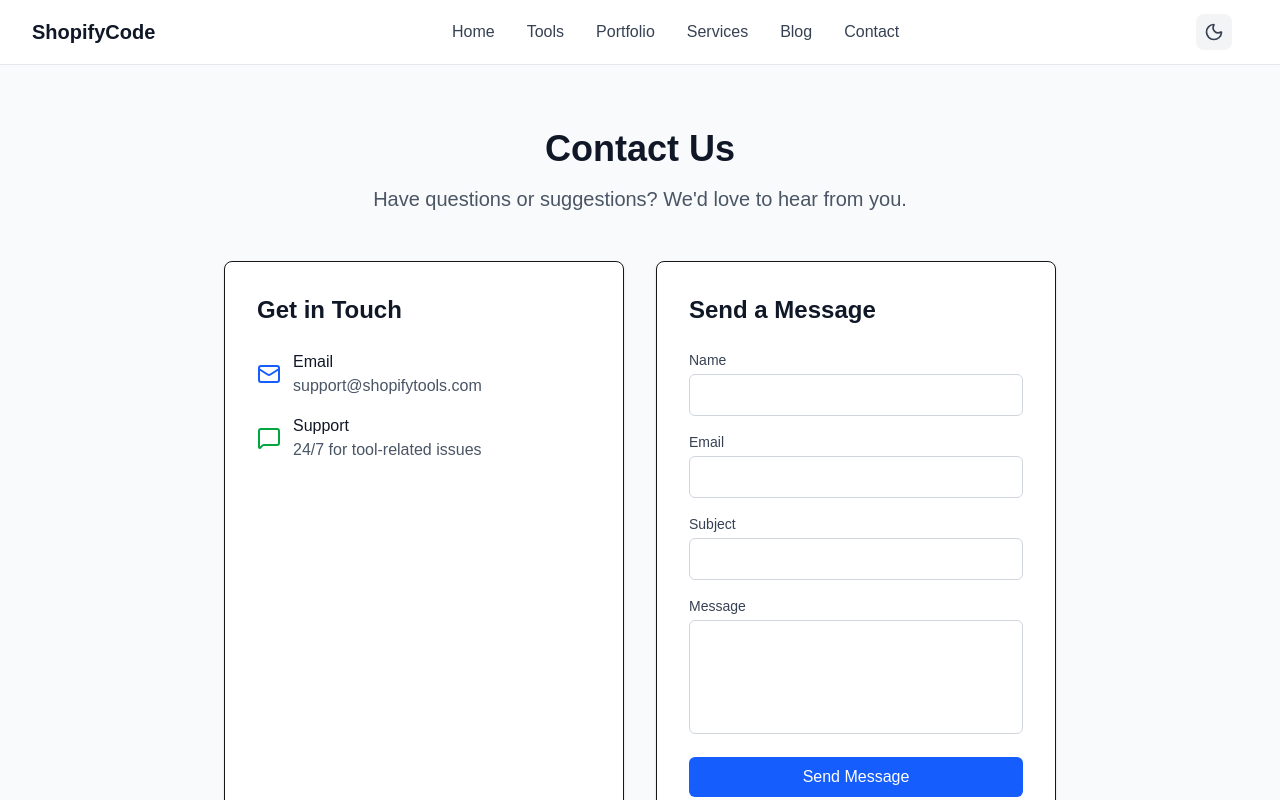
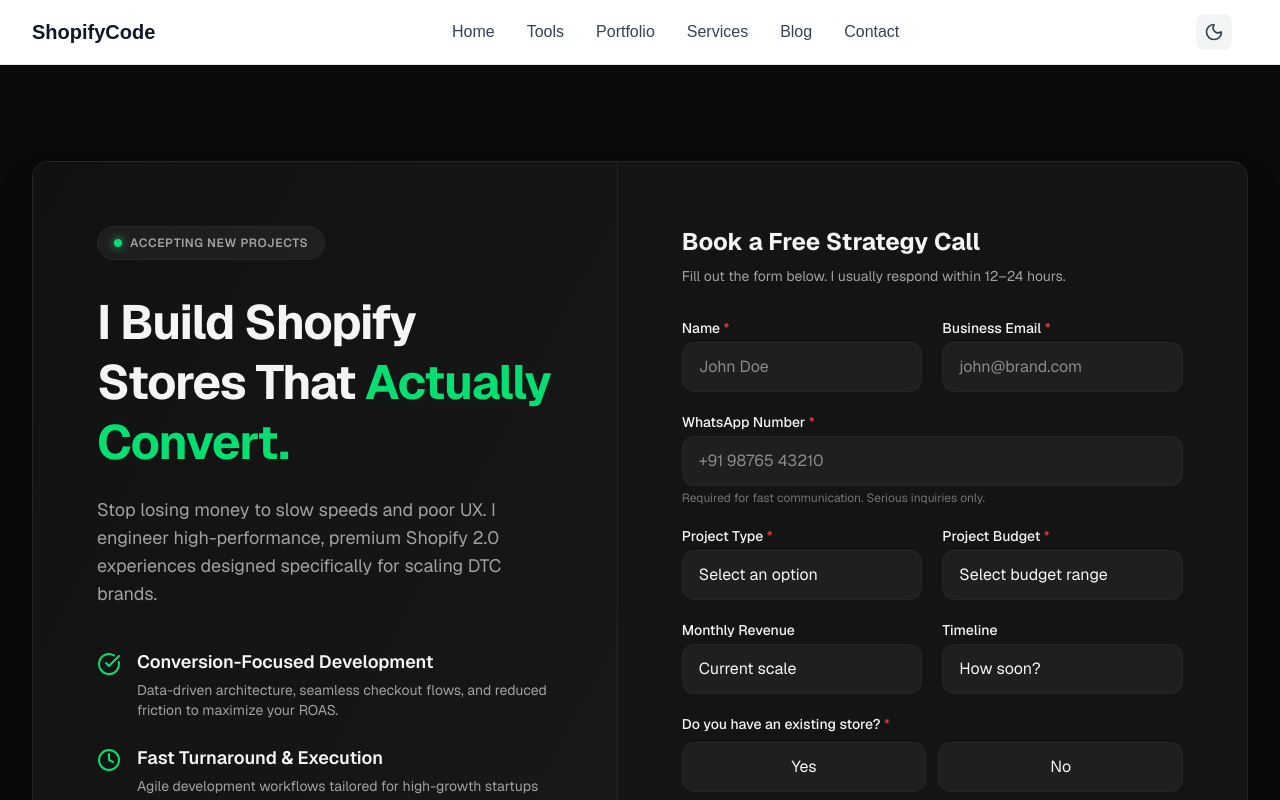
Before and after one commit to Salaaria-hub/shopify-portfolio, a Next.js app: page /contact in a window 1280 px wide. Shown: the top 800 px of the page. Built offline with nearby package versions, Linux system fonts and the light colour scheme.

Commit message:
feat: Add premium high-converting Contact/Hire-Me page

```diff
--- a/app/contact/page.tsx
+++ b/app/contact/page.tsx
@@ -1,20 +1,27 @@
 'use client';
 
 import { useState } from 'react';
-import { Mail, MessageSquare } from 'lucide-react';
+import { CheckCircle, Clock, HeartHandshake, ArrowRight, Phone } from 'lucide-react';
 import toast, { Toaster } from 'react-hot-toast';
 
 export default function ContactPage() {
   const [formData, setFormData] = useState({
     name: '',
     email: '',
-    subject: '',
-    message: '',
+    whatsapp: '',
+    project_type: '',
+    budget: '',
+    revenue: '',
+    timeline: '',
+    existing_store: '',
+    store_url: '',
+    body: '',
   });
+
   const [isSubmitting, setIsSubmitting] = useState(false);
 
-  const handleChange = (e: React.ChangeEvent<HTMLInputElement | HTMLTextAreaElement>) => {
-    setFormData(prev => ({
+  const handleChange = (e: React.ChangeEvent<HTMLInputElement | HTMLTextAreaElement | HTMLSelectElement>) => {
+    setFormData((prev) => ({
       ...prev,
       [e.target.name]: e.target.value,
     }));
@@ -25,118 +32,262 @@
     setIsSubmitting(true);
 
     // Simulate form submission
-    await new Promise(resolve => setTimeout(resolve, 2000));
+    await new Promise((resolve) => setTimeout(resolve, 1500));
 
-    toast.success('Message sent successfully!');
-    setFormData({ name: '', email: '', subject: '', message: '' });
+    toast.success('Request sent successfully! I will get back to you within 24 hours.');
+    setFormData({
+      name: '',
+      email: '',
+      whatsapp: '',
+      project_type: '',
+      budget: '',
+      revenue: '',
+      timeline: '',
+      existing_store: '',
+      store_url: '',
+      body: '',
+    });
     setIsSubmitting(false);
   };
 
   return (
-    <div className="bg-gray-50 dark:bg-gray-900 min-h-screen">
-      <div className="max-w-4xl mx-auto px-4 sm:px-6 lg:px-8 py-16">
-        <div className="text-center mb-12">
-          <h1 className="text-4xl font-bold text-gray-900 dark:text-white mb-4">Contact Us</h1>
-          <p className="text-xl text-gray-600 dark:text-gray-300">
-            Have questions or suggestions? We'd love to hear from you.
-          </p>
+    <div className="bg-[#0a0a0a] min-h-screen py-12 px-4 sm:px-6 lg:px-8 font-sans text-neutral-100 flex items-center justify-center pt-24">
+      <div className="max-w-7xl w-full mx-auto flex flex-col lg:flex-row bg-[#141414] rounded-2xl border border-neutral-800 shadow-2xl overflow-hidden">
+
+        {/* === Left Section: Value Proposition === */}
+        <section className="flex-1 p-8 lg:p-16 bg-gradient-to-br from-[#111] to-[#1a1a1a] border-b lg:border-b-0 lg:border-r border-neutral-800 flex flex-col justify-center">
+          <div className="inline-flex items-center gap-2 px-4 py-2 bg-white/5 border border-neutral-800 rounded-full text-xs font-semibold uppercase tracking-wider text-neutral-400 mb-8 self-start">
+            <span className="w-2 h-2 rounded-full bg-green-400 shadow-[0_0_10px_rgba(74,222,128,0.8)]"></span>
+            Accepting New Projects
           </div>
 
-        <div className="grid grid-cols-1 lg:grid-cols-2 gap-8">
-          <div className="bg-white dark:bg-gray-800 p-8 rounded-lg shadow-sm border dark:border-gray-700">
-            <h2 className="text-2xl font-bold text-gray-900 mb-6">Get in Touch</h2>
-            <div className="space-y-4">
-              <div className="flex items-center">
-                <Mail className="text-blue-600 mr-3" size={24} />
+          <h1 className="text-4xl lg:text-5xl font-bold tracking-tight mb-6 leading-tight">
+            I Build Shopify Stores That <span className="text-green-400">Actually Convert.</span>
+          </h1>
+          <p className="text-lg text-neutral-400 mb-10 max-w-md">
+            Stop losing money to slow speeds and poor UX. I engineer high-performance, premium Shopify 2.0 experiences designed specifically for scaling DTC brands.
+          </p>
+
+          <div className="space-y-6 mb-10">
+            <div className="flex items-start gap-4">
+              <CheckCircle className="text-green-400 shrink-0 mt-1" size={24} />
               <div>
-                  <p className="font-medium text-gray-900">Email</p>
-                  <p className="text-gray-600">support@shopifytools.com</p>
+                <h4 className="text-lg font-semibold mb-1">Conversion-Focused Development</h4>
+                <p className="text-neutral-400 text-sm">Data-driven architecture, seamless checkout flows, and reduced friction to maximize your ROAS.</p>
               </div>
             </div>
-              <div className="flex items-center">
-                <MessageSquare className="text-green-600 mr-3" size={24} />
+
+            <div className="flex items-start gap-4">
+              <Clock className="text-green-400 shrink-0 mt-1" size={24} />
               <div>
-                  <p className="font-medium text-gray-900">Support</p>
-                  <p className="text-gray-600">24/7 for tool-related issues</p>
+                <h4 className="text-lg font-semibold mb-1">Fast Turnaround & Execution</h4>
+                <p className="text-neutral-400 text-sm">Agile development workflows tailored for high-growth startups moving at lightning speed.</p>
               </div>
+            </div>
+
+            <div className="flex items-start gap-4">
+              <HeartHandshake className="text-green-400 shrink-0 mt-1" size={24} />
+              <div>
+                <h4 className="text-lg font-semibold mb-1">Reliable Long-Term Support</h4>
+                <p className="text-neutral-400 text-sm">I act as an extension of your team, providing proactive optimization and bug-free custom liquid code.</p>
               </div>
             </div>
           </div>
 
-          <div className="bg-white p-8 rounded-lg shadow-sm border">
-            <h2 className="text-2xl font-bold text-gray-900 mb-6">Send a Message</h2>
-            <form onSubmit={handleSubmit} className="space-y-4">
+          <div className="flex flex-wrap gap-3 mt-auto pt-8">
+            {['Shopify 2.0', 'Custom Liquid', 'CRO Strategy', 'Speed Optimization', 'Headless Build'].map(skill => (
+              <span key={skill} className="px-4 py-2 bg-[#008060]/10 border border-[#008060]/20 text-green-400 rounded-full text-sm font-medium">
+                {skill}
+              </span>
+            ))}
+          </div>
+        </section>
+
+        {/* === Right Section: High-Ticket Lead Form === */}
+        <section className="flex-[1.1] p-8 lg:p-16">
+          <div className="mb-8">
+            <h2 className="text-2xl font-bold mb-2">Book a Free Strategy Call</h2>
+            <p className="text-neutral-400 text-sm">Fill out the form below. I usually respond within 12–24 hours.</p>
+          </div>
+
+          <form onSubmit={handleSubmit} className="space-y-5 text-neutral-100">
+            <div className="grid grid-cols-1 md:grid-cols-2 gap-5">
               <div>
-                <label htmlFor="name" className="block text-sm font-medium text-gray-700 mb-1">
-                  Name
-                </label>
+                <label className="block text-sm font-medium mb-1">Name <span className="text-red-500">*</span></label>
                 <input
                   type="text"
-                  id="name"
                   name="name"
                   value={formData.name}
                   onChange={handleChange}
                   required
-                  className="w-full px-3 py-2 border border-gray-300 rounded-md focus:outline-none focus:ring-2 focus:ring-blue-500"
+                  placeholder="John Doe"
+                  className="w-full px-4 py-3 bg-[#1f1f1f] border border-neutral-800 rounded-xl focus:outline-none focus:border-[#008060] focus:ring-1 focus:ring-[#008060] transition-colors"
                 />
               </div>
+
               <div>
-                <label htmlFor="email" className="block text-sm font-medium text-gray-700 mb-1">
-                  Email
-                </label>
+                <label className="block text-sm font-medium mb-1">Business Email <span className="text-red-500">*</span></label>
                 <input
                   type="email"
-                  id="email"
                   name="email"
                   value={formData.email}
                   onChange={handleChange}
                   required
-                  className="w-full px-3 py-2 border border-gray-300 rounded-md focus:outline-none focus:ring-2 focus:ring-blue-500"
+                  placeholder="john@brand.com"
+                  className="w-full px-4 py-3 bg-[#1f1f1f] border border-neutral-800 rounded-xl focus:outline-none focus:border-[#008060] focus:ring-1 focus:ring-[#008060] transition-colors"
                 />
               </div>
+            </div>
+
             <div>
-                <label htmlFor="subject" className="block text-sm font-medium text-gray-700 mb-1">
-                  Subject
-                </label>
+              <label className="block text-sm font-medium mb-1">WhatsApp Number <span className="text-red-500">*</span></label>
               <input
-                  type="text"
-                  id="subject"
-                  name="subject"
-                  value={formData.subject}
+                type="tel"
+                name="whatsapp"
+                value={formData.whatsapp}
                 onChange={handleChange}
                 required
-                  className="w-full px-3 py-2 border border-gray-300 rounded-md focus:outline-none focus:ring-2 focus:ring-blue-500"
+                placeholder="+91 98765 43210"
+                className="w-full px-4 py-3 bg-[#1f1f1f] border border-neutral-800 rounded-xl focus:outline-none focus:border-[#008060] focus:ring-1 focus:ring-[#008060] transition-colors"
+              />
+              <p className="text-xs text-neutral-500 mt-1">Required for fast communication. Serious inquiries only.</p>
+            </div>
+
+            <div className="grid grid-cols-1 md:grid-cols-2 gap-5">
+              <div>
+                <label className="block text-sm font-medium mb-1">Project Type <span className="text-red-500">*</span></label>
+                <select
+                  name="project_type"
+                  value={formData.project_type}
+                  onChange={handleChange}
+                  required
+                  className="w-full px-4 py-3 bg-[#1f1f1f] border border-neutral-800 rounded-xl focus:outline-none focus:border-[#008060] focus:ring-1 focus:ring-[#008060] transition-colors appearance-none"
+                >
+                  <option value="" disabled>Select an option</option>
+                  <option value="Store Design & Build">Store Design & Build</option>
+                  <option value="Custom Liquid Dev">Custom Liquid Development</option>
+                  <option value="CRO & Speed">CRO & Performance Optimization</option>
+                  <option value="Bug Fixes & Retainer">Ongoing Support / Fixes</option>
+                </select>
+              </div>
+
+              <div>
+                <label className="block text-sm font-medium mb-1">Project Budget <span className="text-red-500">*</span></label>
+                <select
+                  name="budget"
+                  value={formData.budget}
+                  onChange={handleChange}
+                  required
+                  className="w-full px-4 py-3 bg-[#1f1f1f] border border-neutral-800 rounded-xl focus:outline-none focus:border-[#008060] focus:ring-1 focus:ring-[#008060] transition-colors appearance-none"
+                >
+                  <option value="" disabled>Select budget range</option>
+                  <option value="Under ₹50K">Under ₹50K</option>
+                  <option value="₹50K - ₹1L">₹50K – ₹1L</option>
+                  <option value="₹1L - ₹3L">₹1L – ₹3L</option>
+                  <option value="₹3L+">₹3L+</option>
+                </select>
+              </div>
+            </div>
+
+            <div className="grid grid-cols-1 md:grid-cols-2 gap-5">
+              <div>
+                <label className="block text-sm font-medium mb-1">Monthly Revenue</label>
+                <select
+                  name="revenue"
+                  value={formData.revenue}
+                  onChange={handleChange}
+                  className="w-full px-4 py-3 bg-[#1f1f1f] border border-neutral-800 rounded-xl focus:outline-none focus:border-[#008060] focus:ring-1 focus:ring-[#008060] transition-colors appearance-none"
+                >
+                  <option value="" disabled>Current scale</option>
+                  <option value="Pre-launch">Pre-launch / Idea phase</option>
+                  <option value="Under ₹5L">Under ₹5L</option>
+                  <option value="₹5L - ₹20L">₹5L – ₹20L</option>
+                  <option value="₹20L+">₹20L+</option>
+                </select>
+              </div>
+
+              <div>
+                <label className="block text-sm font-medium mb-1">Timeline</label>
+                <select
+                  name="timeline"
+                  value={formData.timeline}
+                  onChange={handleChange}
+                  className="w-full px-4 py-3 bg-[#1f1f1f] border border-neutral-800 rounded-xl focus:outline-none focus:border-[#008060] focus:ring-1 focus:ring-[#008060] transition-colors appearance-none"
+                >
+                  <option value="" disabled>How soon?</option>
+                  <option value="ASAP">ASAP (Urgent)</option>
+                  <option value="1-2 Weeks">1-2 Weeks</option>
+                  <option value="1 Month+">1 Month+</option>
+                </select>
+              </div>
+            </div>
+
+            <div>
+              <label className="block text-sm font-medium mb-2">Do you have an existing store? <span className="text-red-500">*</span></label>
+              <div className="grid grid-cols-2 gap-3">
+                <label className={`cursor-pointer text-center py-3 rounded-xl border transition-all ${formData.existing_store === 'Yes' ? 'bg-[#008060]/10 border-[#008060] text-green-400' : 'bg-[#1f1f1f] border-neutral-800'}`}>
+                  <input type="radio" name="existing_store" value="Yes" className="hidden" onChange={handleChange} required />
+                  Yes
+                </label>
+                <label className={`cursor-pointer text-center py-3 rounded-xl border transition-all ${formData.existing_store === 'No' ? 'bg-[#008060]/10 border-[#008060] text-green-400' : 'bg-[#1f1f1f] border-neutral-800'}`}>
+                  <input type="radio" name="existing_store" value="No" className="hidden" onChange={handleChange} />
+                  No
+                </label>
+              </div>
+            </div>
+
+            {formData.existing_store === 'Yes' && (
+              <div className="animate-in fade-in slide-in-from-top-2 duration-300">
+                <label className="block text-sm font-medium mb-1">Store URL <span className="text-red-500">*</span></label>
+                <input
+                  type="url"
+                  name="store_url"
+                  value={formData.store_url}
+                  onChange={handleChange}
+                  required
+                  placeholder="https://yourstore.com"
+                  className="w-full px-4 py-3 bg-[#1f1f1f] border border-neutral-800 rounded-xl focus:outline-none focus:border-[#008060] focus:ring-1 focus:ring-[#008060] transition-colors"
                 />
               </div>
+            )}
+
             <div>
-                <label htmlFor="message" className="block text-sm font-medium text-gray-700 mb-1">
-                  Message
-                </label>
+              <label className="block text-sm font-medium mb-1">Tell me about your brand & goals <span className="text-red-500">*</span></label>
               <textarea
-                  id="message"
-                  name="message"
-                  value={formData.message}
+                name="body"
+                value={formData.body}
                 onChange={handleChange}
                 required
                 rows={4}
-                  className="w-full px-3 py-2 border border-gray-300 rounded-md focus:outline-none focus:ring-2 focus:ring-blue-500 resize-none"
-                />
+                placeholder="What are the biggest challenges you're currently facing with your store?"
+                className="w-full px-4 py-3 bg-[#1f1f1f] border border-neutral-800 rounded-xl focus:outline-none focus:border-[#008060] focus:ring-1 focus:ring-[#008060] transition-colors resize-none"
+              ></textarea>
             </div>
+
             <button
               type="submit"
               disabled={isSubmitting}
-                className="w-full bg-blue-600 text-white py-2 px-4 rounded-md hover:bg-blue-700 transition-colors disabled:opacity-50 disabled:cursor-not-allowed"
+              className="w-full py-4 px-6 bg-[#008060] hover:bg-[#00664d] text-white font-semibold rounded-xl flex items-center justify-center gap-2 transition-all disabled:opacity-70 disabled:cursor-not-allowed mt-2"
             >
-                {isSubmitting ? 'Sending...' : 'Send Message'}
+              {isSubmitting ? 'Sending Request...' : 'Submit Request'}
+              {!isSubmitting && <ArrowRight size={20} />}
             </button>
           </form>
-          </div>
+
+          <div className="mt-8 pt-8 border-t border-neutral-800 text-center">
+            <p className="text-neutral-400 text-sm mb-4">Not ready to fill the form?</p>
+            <a
+              href="https://wa.me/91XXXXXXXXXX"
+              target="_blank"
+              rel="noopener noreferrer"
+              className="inline-flex items-center gap-2 px-6 py-3 border border-neutral-700 rounded-full text-sm font-medium hover:bg-[#25D366] hover:border-[#25D366] hover:text-white transition-all text-neutral-300"
+            >
+              <Phone size={18} />
+              Chat on WhatsApp
+            </a>
           </div>
 
-        {/* AdSense Placeholder */}
-        <div className="mt-16 bg-gray-100 border-2 border-dashed border-gray-300 p-8 text-center">
-          <p className="text-gray-500">AdSense Placeholder - Replace with actual AdSense code</p>
-        </div>
+        </section>
       </div>
       <Toaster position="bottom-right" />
     </div>
```
Lines whose indentation alone changed are shown as unchanged.
